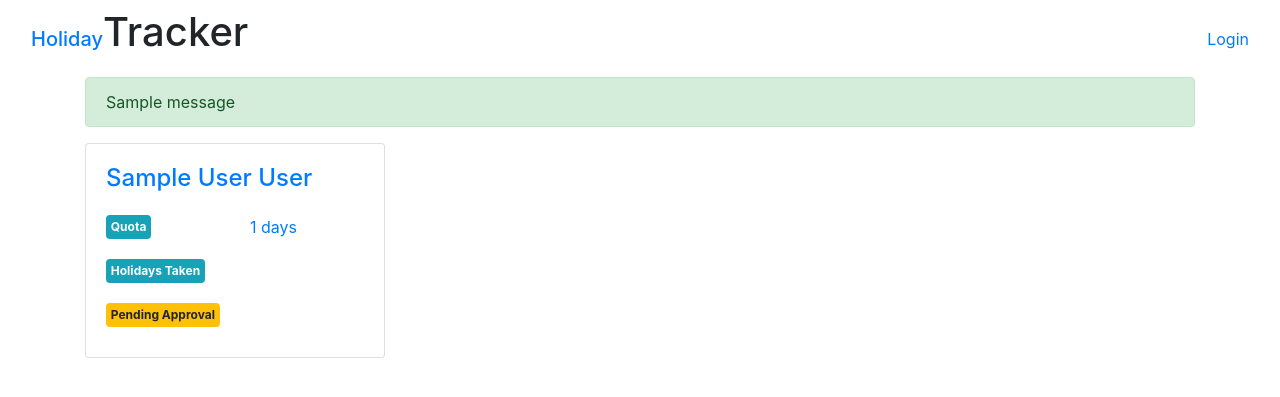
After one commit to prodijody/holidayTracker, a Flask app: template templates/protected/admin.html in a window 1280 px wide. The commit adds this page. Shown: the top 397 px of the page. Run offline with Flask 2, Linux system fonts and the light colour scheme; the template is opened without the code that fills it: values that come from a table or form of the project are taken from there, others are empty; tables that the repository leaves empty hold one stand-in row (values such as "Sample post"); one stand-in notice (Sample message) is shown; some libraries are stand-ins or nearby versions.

```diff
--- a/app.py
+++ b/app.py
@@ -13,7 +13,7 @@ from itsdangerous import URLSafeTimedSerializer
 from functools import wraps
 from werkzeug.utils import secure_filename
 from myEmail import sendEmail, generate_confirmation_token, confirm_token
-from forms import LoginForm, RecoverPasswordForm, ResetPasswordForm, AddUserForm
+from forms import LoginForm, RecoverPasswordForm, ResetPasswordForm, AddUserForm, RequestHolidaysForm
 from config_file import random_string
 
 Bootstrap(app)
@@ -22,7 +22,7 @@ login_manager.init_app(app)
 login_manager.login_view = 'login'
 
 moment = Moment(app)
-from myModels import db, User, SystemRole
+from myModels import db, User, SystemRole, HolidayRequest
 
 # USER LOADER
 @login_manager.user_loader
@@ -84,11 +84,10 @@ def index():
       return render_template('index.html', form=loginForm, form2=resetPasswordForm)
 
 
-
 @app.route('/recover_password/<recover_token>', methods=['GET','POST'])
 def recover_password(recover_token):
   if current_user.is_authenticated:
-    return redirect(url_for('index'))
+    return redirect(url_for('menu'))
   else:
     verify_token = User.verify_reset_password_token(recover_token)
     if not verify_token:
@@ -117,7 +116,7 @@ def recover_password(recover_token):
 def add_user():
   if not current_user.is_admin():
     flash('That area is restricted to admins.','info')
-    return redirect(url_for('index'))
+    return redirect(url_for('menu'))
 
   existing_users = User.query.all()
   addUserForm = AddUserForm()
@@ -128,6 +127,7 @@ def add_user():
     surname = escape(addUserForm.surname.data)
     email = escape(addUserForm.email.data)
     system_role = escape(addUserForm.system_role.data)
+    holidays_quota = escape(addUserForm.holidays_quota.data)
 
     # check email exists
     email_exists = User.query.filter_by(email=email).first()
@@ -141,7 +141,8 @@ def add_user():
       surname=surname,
       email=email,
       password=generate_password_hash(random_string['_'], method='sha256'),
-      system_role=system_role)
+      system_role=system_role,
+      holidays_quota=holidays_quota)
     db.session.add(new_user)
     db.session.commit()
 
@@ -166,6 +167,58 @@ def menu():
   return render_template('protected/menu.html')
 
 
+
+# Admin route
+@app.route('/admin', methods=['GET'])
+@login_required
+def admin():
+  if not current_user.is_admin():
+    flash('That area is restricted to admins.','info')
+    return redirect(url_for('menu'))
+
+  staff_members = User.query.all()
+  return render_template('protected/admin.html', staff_members=staff_members)
+
+
+@app.route('/request_holidays', methods=['GET','POST'])
+@login_required
+def request_holidays():
+  requestHolidaysForm = RequestHolidaysForm()
+  if request.method == 'POST' and requestHolidaysForm.validate_on_submit():
+    # escape form input
+    date_from = escape(requestHolidaysForm.date_from.data)
+    date_to = escape(requestHolidaysForm.date_to.data)
+    comment = escape(requestHolidaysForm.comment.data)
+
+    # do some checking before anything else
+
+    # add request to DB
+    new_request = HolidayRequest(
+      user_id=current_user.id,
+      date_from=date_from,
+      date_to=date_to,
+      comment=comment)
+    db.session.add(new_request)
+    db.session.commit()
+
+    # email user
+    html = render_template('email_templates/user_holiday_request.html', date_from=date_from, date_to=date_to, comment=comment)
+    sendEmail(email_subject='Your holiday request', recipients=[current_user.email], email_html=html)
+
+    # email manager
+    user = current_user.name + ' ' + current_user.surname
+    html2 = render_template('email_templates/admin_holiday_request.html', date_from=date_from, date_to=date_to, comment=comment, user=user)
+    ADMIN_ROLE = SystemRole.query.filter_by(name='Admin').first().id
+    THE_ADMIN = User.query.filter_by(system_role=ADMIN_ROLE).first().email
+    sendEmail(email_subject='NEW holiday request', recipients=[THE_ADMIN], email_html=html2)
+
+    flash('Your request has been submitted. An email has been sent to you and your manager.','success')
+    return redirect(url_for('request_holidays'))
+
+  return render_template('protected/request_holidays.html', form=requestHolidaysForm)
+
+
+
 # 404 route
 @app.errorhandler(404)
 def page_not_found(e):
--- a/forms.py
+++ b/forms.py
@@ -18,3 +18,9 @@ class AddUserForm(FlaskForm):
     surname = StringField('Surname', validators=[])
     email = StringField('Email', validators=[InputRequired(), Email(message='Invalid email!')])
     system_role = SelectField('System Role', coerce=int)
+    holidays_quota = IntegerField('Holidays quota', validators=[InputRequired()])
+
+class RequestHolidaysForm(FlaskForm):
+    date_from = DateField('From', format='%d-%m-%Y', validators=[InputRequired()], id='datepicker1')
+    date_to = DateField('To', format='%d-%m-%Y', validators=[InputRequired()], id='datepicker2')
+    comment = TextAreaField('Comment', validators=[])
--- a/static/css/style.css
+++ b/static/css/style.css
@@ -1,3 +1,11 @@
 .login_form{
     max-width: 350px;
 }
+
+.card{
+    max-width: 300px!important;
+}
+
+a:hover{
+    text-decoration: none!important;
+}
--- a/templates/layout.html
+++ b/templates/layout.html
@@ -33,11 +33,11 @@
              <a href="{{ url_for('add_user') }}" class="navbar-right">Add User</a>
           </div>
           <div class="col">
-             <a href="#" class="navbar-right">Admin</a>
+             <a href="{{ url_for('admin') }}" class="navbar-right">Admin</a>
           </div>
           {% endif %}
         <div class="col">
-           <a href="#" class="navbar-right">Request Holidays</a>
+           <a href="{{ url_for('request_holidays') }}" class="navbar-right">Request Holidays</a>
         </div>
         <div class="col">
            <a href="{{ url_for('logout') }}" class="navbar-right">Logout</a>
--- a/templates/protected/add_user.html
+++ b/templates/protected/add_user.html
@@ -20,6 +20,7 @@
         {{ wtf.form_field(form.surname)}}
         {{ wtf.form_field(form.email) }}
         {{ wtf.form_field(form.system_role) }}
+        {{ wtf.form_field(form.holidays_quota) }}
         <input type="submit" class="btn btn-success btn-md" value="Add user">
       </form>
     </div>
--- /dev/null
+++ b/templates/protected/admin.html
@@ -0,0 +1,40 @@
+{% extends "layout.html" %}
+{% import "bootstrap/wtf.html" as wtf %}
+{% block body %}
+<div class="container">
+  {% with messages = get_flashed_messages(with_categories=true) %}
+    {% if messages %}
+      {% for category, message in messages %}
+      <div class="alert alert-{{category}}" role="alert">
+        {{ message }}
+      </div>
+      {% endfor %}
+    {% endif %}
+  {% endwith %}
+  <div class="row" style="padding: 0;">
+    <div class="col">
+      <div class="card-deck">
+        {% for staff in staff_members %}
+          <a href="#" class="card">
+            <div class="card-body">
+              <h4 class="card-title">{{ staff.name }} {{ staff.surname }}</h4>
+              <div class="row" style="padding: 10px 0;">
+                <div class="col"><span class="badge badge-info">Quota</span></div>
+                <div class="col">{{ staff.holidays_quota }} days</div>
+              </div>
+              <div class="row" style="padding: 10px 0;">
+                <div class="col"><span class="badge badge-info">Holidays Taken</span></div>
+                <div class="col"></div>
+              </div>
+              <div class="row" style="padding: 10px 0;">
+                <div class="col"><span class="badge badge-warning">Pending Approval</span></div>
+                <div class="col"></div>
+              </div>
+            </div>
+          </a>
+        {% endfor %}
+      </div>
+    </div>
+  </div>
+</div>
+{% endblock %}
--- a/templates/protected/menu.html
+++ b/templates/protected/menu.html
@@ -13,7 +13,7 @@
   {% endwith %}
   <div class="row" style="padding: 0;">
     <div class="col">
-      <p>some dashboard</p>
+
     </div>
   </div>
 </div>
```
Also changed, not shown: myModels.py (+6 -16 lines), templates/email_templates/admin_holiday_request.html (added, +24 -0 lines), templates/email_templates/user_holiday_request.html (added, +20 -0 lines), templates/protected/request_holidays.html (added, +46 -0 lines).
